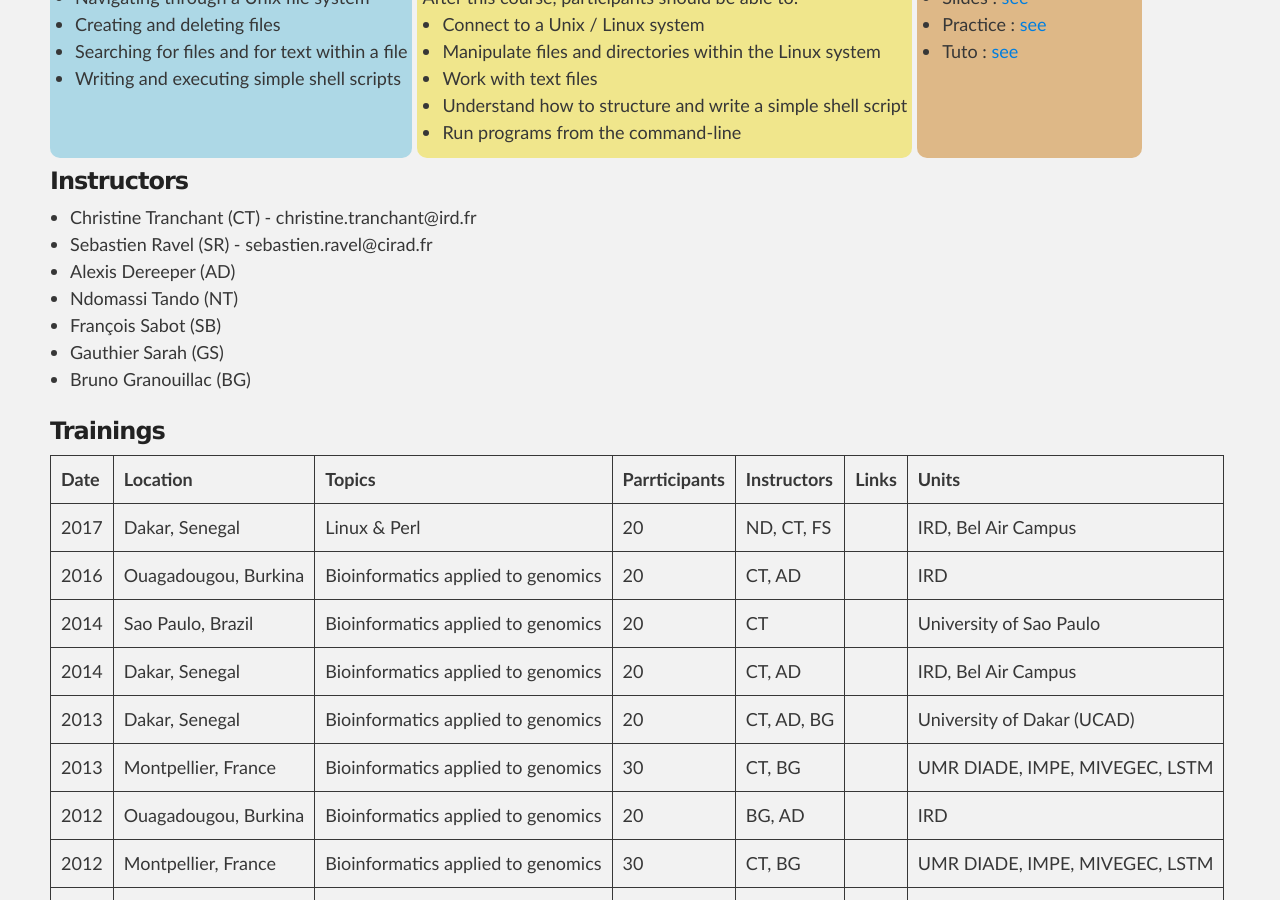
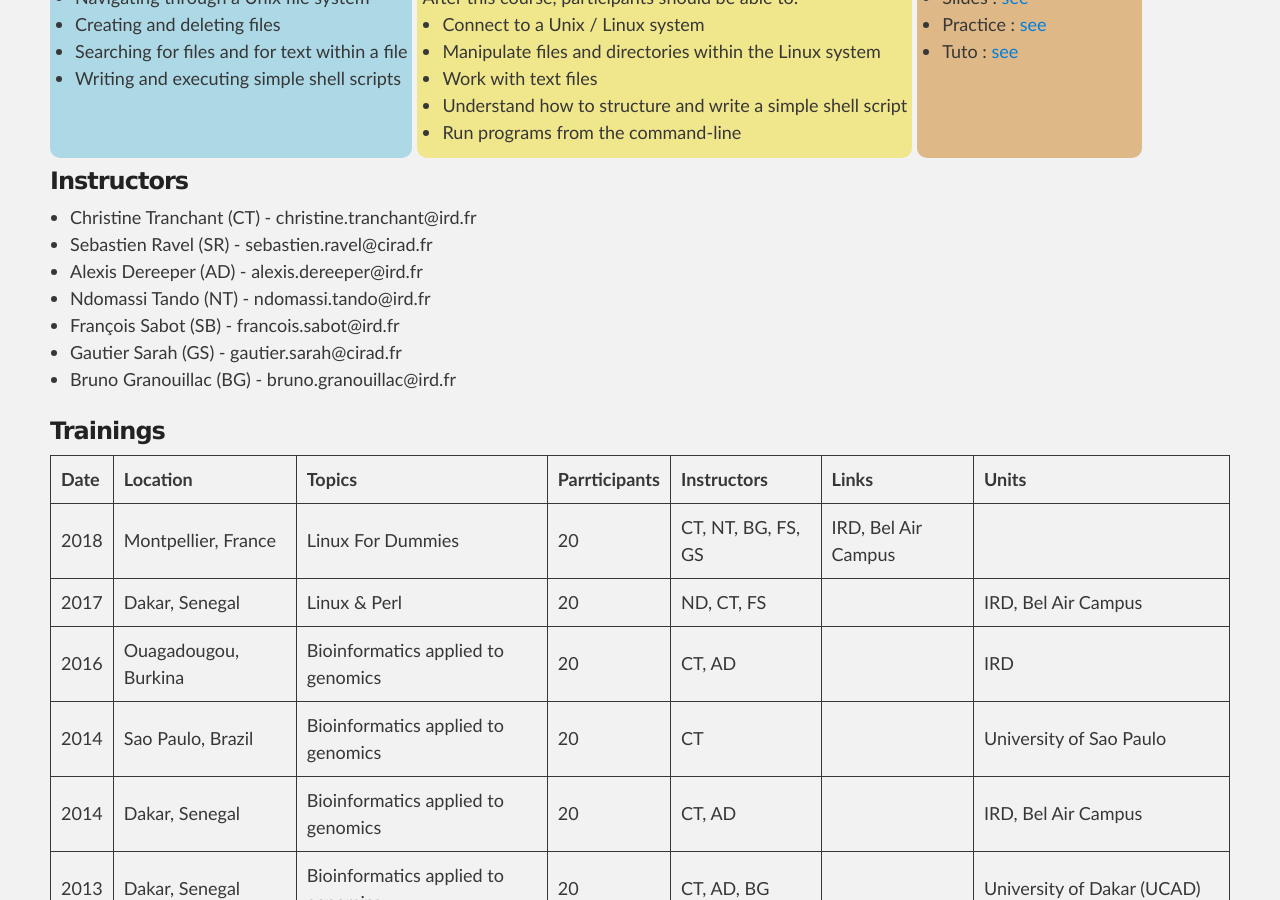
Before and after one commit to SouthGreenPlatform/trainings, a Jekyll site: the page built from _pages/linux.md, in a window 1280 px wide and 900 px high, scrolled down 628 px. Built offline with Jekyll 4.4.1, drawn with Linux system fonts in a browser that asks for light colours; nearby versions of some CDN libraries.

Commit message:
Update linux.md

```diff
--- a/_pages/linux.md
+++ b/_pages/linux.md
@@ -54,17 +54,18 @@ After this course, participants should be able to:
 <ul>
     <li>Christine Tranchant (CT) - christine.tranchant@ird.fr</li>
     <li>Sebastien Ravel (SR) - sebastien.ravel@cirad.fr </li>
-    <li>Alexis Dereeper (AD)</li>
-    <li>Ndomassi Tando (NT)</li>
-    <li>François Sabot (SB)</li>
-    <li>Gauthier Sarah (GS)</li>
-    <li>Bruno Granouillac (BG)</li>
+    <li>Alexis Dereeper (AD) - alexis.dereeper@ird.fr </li>
+    <li>Ndomassi Tando (NT) - ndomassi.tando@ird.fr </li>
+    <li>François Sabot (SB) - francois.sabot@ird.fr </li>
+    <li>Gautier Sarah (GS) - gautier.sarah@cirad.fr</li>
+    <li>Bruno Granouillac (BG) - bruno.granouillac@ird.fr</li>
 </ul>
 </div>
 
 ### Trainings
 
 | **Date** | **Location** | **Topics** | **Parrticipants** | **Instructors** | **Links** | **Units** |
+| 2018 |  Montpellier, France |  Linux For Dummies | 20 | CT, NT, BG, FS, GS | IRD, Bel Air Campus |
 | 2017 |  Dakar, Senegal |  Linux & Perl | 20 | ND, CT, FS | | IRD, Bel Air Campus |
 | 2016 | Ouagadougou, Burkina |  Bioinformatics applied to genomics | 20 | CT, AD | | IRD |
 | 2014 | Sao Paulo, Brazil | Bioinformatics applied to genomics | 20 | CT | | University of Sao Paulo |
```
